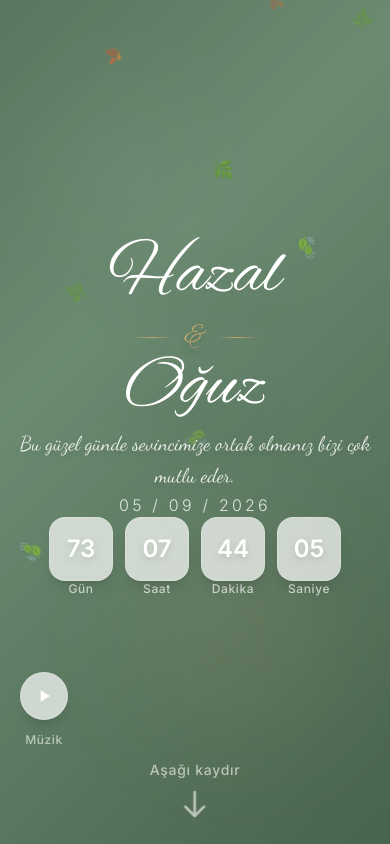
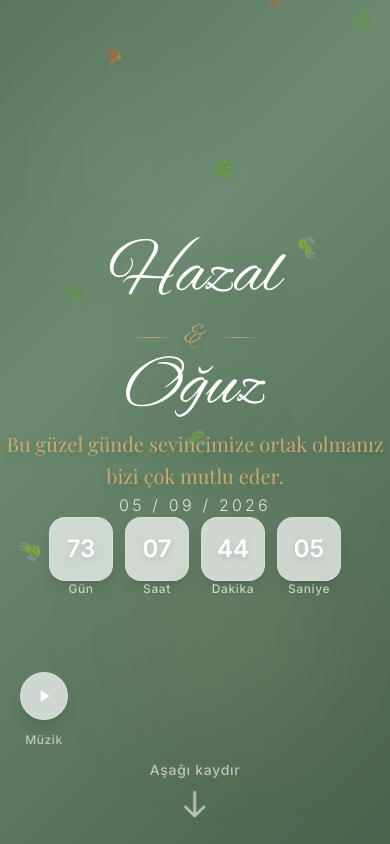
Before and after one commit to xavion59/davetiye, a React (Vite) app: page / in a window 390 px wide. Shown: the top 844 px of the page. Built offline with nearby package versions, Linux system fonts and the light colour scheme.

Commit message:
Hero: mobile higher names, gold Playfair Display text

```diff
--- a/index.html
+++ b/index.html
@@ -8,7 +8,7 @@
     <meta name="description" content="Hazal & Oğuz Dijital Nikah Davetiyesi" />
     <link rel="preconnect" href="https://fonts.googleapis.com" />
     <link rel="preconnect" href="https://fonts.gstatic.com" crossorigin />
-    <link href="https://fonts.googleapis.com/css2?family=Alex+Brush&family=Dancing+Script:wght@400;600;700&family=Inter:wght@300;400;500;600&display=swap" rel="stylesheet" />
+    <link href="https://fonts.googleapis.com/css2?family=Alex+Brush&family=Dancing+Script:wght@400;600;700&family=Inter:wght@300;400;500;600&family=Playfair+Display:wght@400;600;700&display=swap" rel="stylesheet" />
     <title>Hazal & Oğuz - Nikah Davetiyesi</title>
   </head>
   <body>
--- a/src/components/HeroSection.jsx
+++ b/src/components/HeroSection.jsx
@@ -20,7 +20,7 @@ export default function HeroSection() {
       <div className="absolute bottom-32 right-10 w-48 h-48 bg-gold/10 rounded-full blur-3xl animate-blob" style={{ animationDelay: '2s', borderRadius: '60% 40% 50% 50%/50% 60% 40% 50%' }} />
 
       {/* Content */}
-      <div className="relative z-10 flex flex-col items-center text-center px-6 -mt-20">
+      <div className="relative z-10 flex flex-col items-center text-center px-6 -mt-28 sm:-mt-20">
         {/* Names */}
         <h1 className="font-[family-name:var(--font-alex)] text-7xl sm:text-8xl md:text-9xl text-white mb-1 drop-shadow-2xl animate-float-slow" style={{ transform: 'translateX(-15px)' }}>
           Hazal
@@ -37,7 +37,7 @@ export default function HeroSection() {
         </h1>
 
         {/* Message */}
-        <p className="font-[family-name:var(--font-dancing)] text-xl sm:text-2xl text-white/85 mt-10 mb-10 max-w-md leading-relaxed drop-shadow-md">
+        <p className="text-xl sm:text-2xl text-gold mt-10 mb-10 max-w-md leading-relaxed drop-shadow-lg" style={{ fontFamily: "'Playfair Display', serif" }}>
           Bu güzel günde sevincimize ortak olmanız bizi çok mutlu eder.
         </p>
 
```
